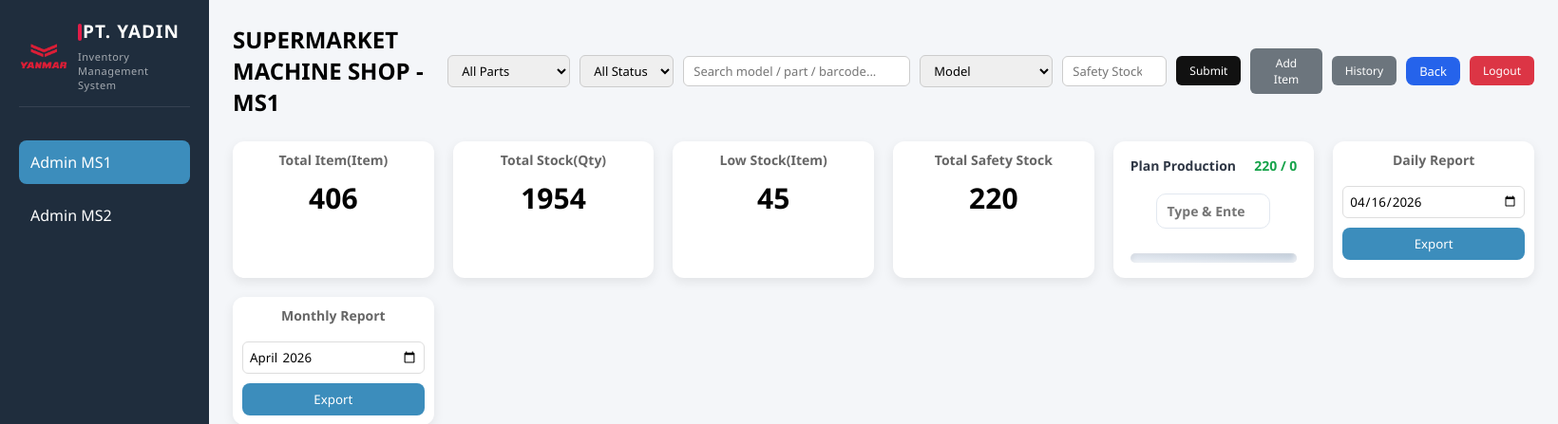
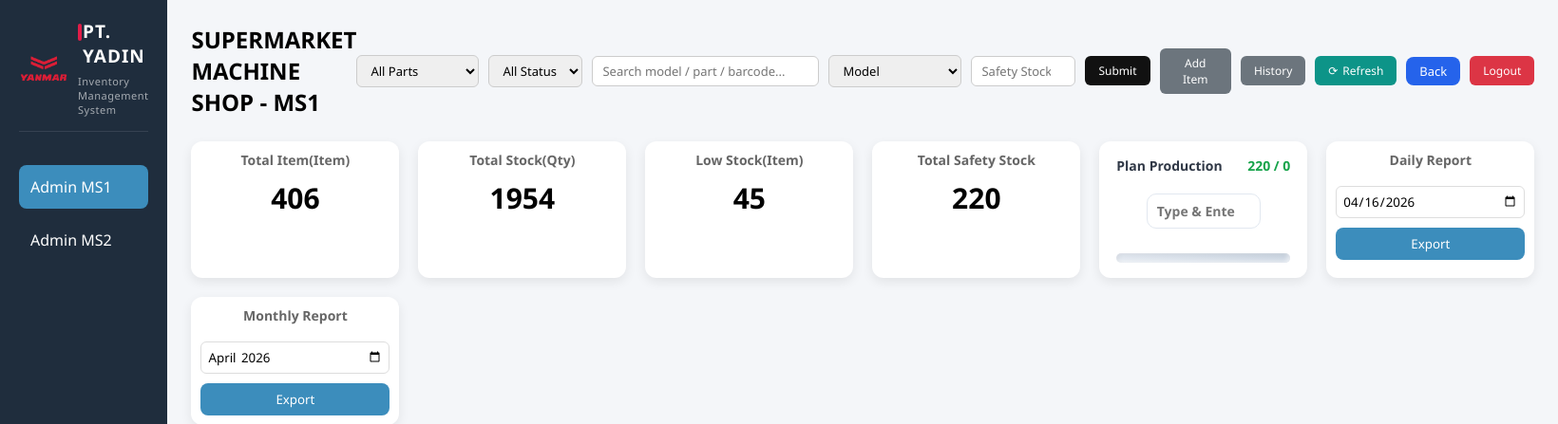
Before and after one commit to fabskyi/mt-project, a PHP site: page / in a window 1640 px wide. Shown: the top 447 px of the page at 95% size. Run offline with PHP 8.4, Linux system fonts and the light colour scheme; a user stored in the database is signed in; data comes from the database, SQL or seed files in the repository; some libraries are stand-ins or nearby versions.

Commit message:
Update index.php
tambahan icon refresh manual

```diff
--- a/index.php
+++ b/index.php
@@ -453,6 +453,40 @@ if ($role == "monitor") {
         .btn-logout:hover {
             background: #b02a37;
         }
+
+        /* ===== REFRESH BUTTON ===== */
+        .btn-refresh {
+            padding: 7px 14px;
+            background: #0d9488;
+            color: #fff;
+            border: none;
+            border-radius: 6px;
+            font-size: 12px;
+            cursor: pointer;
+            transition: background 0.2s;
+            display: flex;
+            align-items: center;
+            gap: 5px;
+        }
+
+        .btn-refresh:hover {
+            background: #0f766e;
+        }
+
+        .btn-refresh .icon {
+            display: inline-block;
+            font-style: normal;
+        }
+
+        .btn-refresh.spinning .icon {
+            animation: spinOnce 0.6s ease forwards;
+        }
+
+        @keyframes spinOnce {
+            from { transform: rotate(0deg); }
+            to   { transform: rotate(360deg); }
+        }
+        /* ========================== */
 
         .logo {
             margin-bottom: 35px;
@@ -973,6 +1007,13 @@ if ($role == "monitor") {
                     <button class="btn-safety" onclick="submitSafetyStock()"> Submit </button>
                     <button class="btn-nav" onclick="openAddModal()">Add Item</button>
                     <button class="btn-nav" onclick="openHistory()">History</button>
+
+                    <!-- ===== TOMBOL REFRESH MANUAL ===== -->
+                    <button id="btnRefresh" class="btn-refresh" onclick="manualRefresh()">
+                        <i class="icon">⟳</i> Refresh
+                    </button>
+                    <!-- =================================== -->
+
                     <?php if ($_SESSION['role'] == 'all'): ?>
                         <button class="btn-back" onclick="goBack()">Back</button>
                     <?php endif; ?>
@@ -1143,6 +1184,7 @@ if ($role == "monitor") {
         </div>
     </div>
     <script>
+
         let currentSort = "";
         let currentLokasi = <?php echo $lokasi; ?>;
         let isSearching = false;
@@ -1152,8 +1194,26 @@ if ($role == "monitor") {
         let rowMap = {};
         let lastHash = "";
 
+        function manualRefresh() {
+            const btn = document.getElementById("btnRefresh");
+            lastHash = "";
+
+            btn.classList.remove("spinning");
+            void btn.offsetWidth;
+            btn.classList.add("spinning");
+
+            btn.disabled = true;
+
+            loadItems();
+            loadPlan();
+
+            setTimeout(() => {
+                btn.classList.remove("spinning");
+                btn.disabled = false;
+            }, 800);
+        }
+
         function loadItems() {
-
             fetch("./api/get_items.php?lokasi_id=" + currentLokasi)
                 .then(res => res.json())
                 .then(response => {
```
